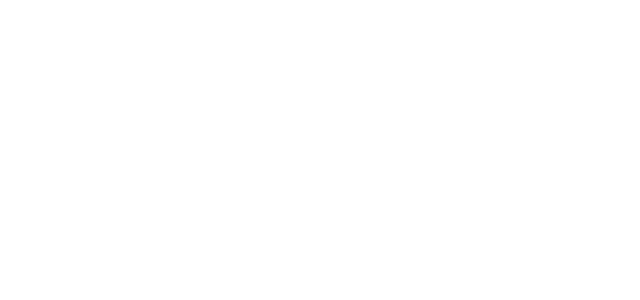
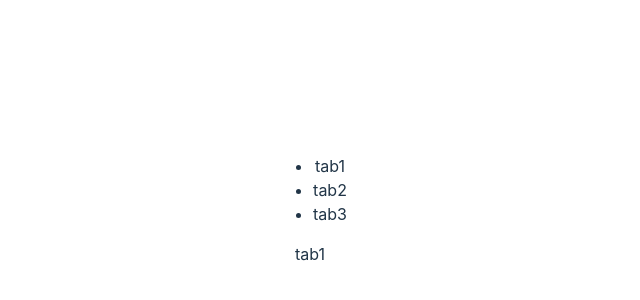
Before and after one commit to xiehai001/vue3-study, a Vue app: page / in a window 1280 px wide. Shown: the part 198-498 px from the top of the page, without its empty margins (330-970 px from the left). Built offline with nearby package versions, Linux system fonts and the light colour scheme.

Commit message:
动态组件

```diff
--- a/src/App.vue
+++ b/src/App.vue
@@ -1,17 +1,29 @@
 <script setup>
-import { reactive, ref } from 'vue'
-import Child1 from './components/Child1.vue';
-import Child2 from './components/Child2.vue';
-let slotName = ref('footer')
+import { reactive, ref, shallowRef } from 'vue'
+import Tab1 from './components/Tab1.vue'
+import Tab3 from './components/Tab3.vue'
+import Tab2 from './components/Tab2.vue'
+const componetName = ref(Tab1)
+const tablist = reactive([
+{ name: 'tab1', component: shallowRef(Tab1) },
+{ name: 'tab2', component: shallowRef(Tab2) },
+{ name: 'tab3', component: shallowRef(Tab3) },
+]);
+const changeTab = (item) => {
+componetName.value = item.component
+}
+
+
 </script>
 
 <template>
   <div>
-    <Child1>
-    </Child1>
-    <div class="main"></div>
-    <div id="container"></div>
-    <!-- <Child2></Child2> -->
+    <ul>
+      <li v-for="(item,index) in tablist" :key="index" @click="changeTab(item)">{{item.name}}</li>
+    </ul>
+    <keep-alive>
+      <component :is="componetName"></component>
+    </keep-alive>
   </div>
 </template>
 
--- /dev/null
+++ b/src/components/Tab1.vue
@@ -0,0 +1,12 @@
+<template>
+    <div>
+        tab1
+    </div>
+</template>
+
+<script setup>
+
+</script>
+
+<style lang="scss" scoped>
+</style>
--- /dev/null
+++ b/src/components/Tab2.vue
@@ -0,0 +1,12 @@
+<template>
+    <div>
+        tab2
+    </div>
+</template>
+
+<script setup>
+
+</script>
+
+<style lang="scss" scoped>
+</style>
--- /dev/null
+++ b/src/components/Tab3.vue
@@ -0,0 +1,12 @@
+<template>
+    <div>
+        tab3
+    </div>
+</template>
+
+<script setup>
+
+</script>
+
+<style lang="scss" scoped>
+</style>
```
